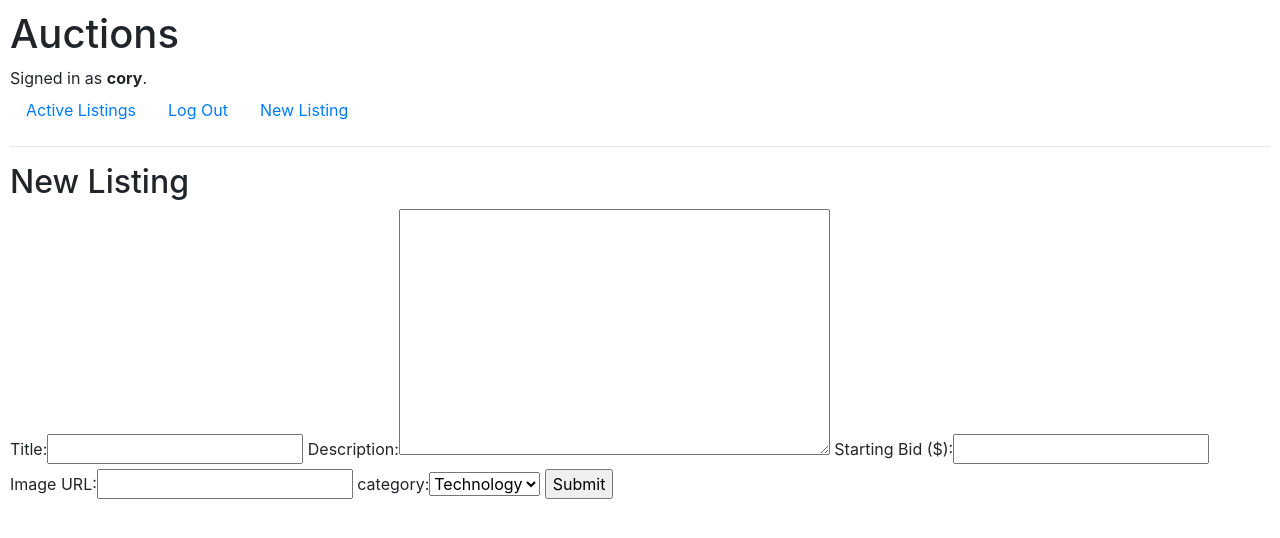
After one commit to CoryChilton/cs50web, a Django app: page /listing/new in a window 1280 px wide. The commit adds this page. Shown: the top 538 px of the page. Run offline with Django 3.2, Linux system fonts and the light colour scheme; a user stored in the database is signed in; some libraries are stand-ins or nearby versions.

Commit message:
Create new listings

```diff
--- /dev/null
+++ b/commerce/auctions/choices.py
@@ -0,0 +1,5 @@
+CATEGORIES = [
+    ('tech', 'Technology'),
+    ('life', 'Lifestyle'),
+    ('sports', 'Sports'),
+]
--- a/commerce/auctions/models.py
+++ b/commerce/auctions/models.py
@@ -14,4 +14,4 @@ class Listing(models.Model):
     category = models.CharField(max_length=63)
 
     def __str__(self):
-        return self.title
+        return f'{self.pk} {self.title}'
--- a/commerce/auctions/templates/auctions/index.html
+++ b/commerce/auctions/templates/auctions/index.html
@@ -3,5 +3,9 @@
 {% block body %}
     <h2>Active Listings</h2>
 
-    TODO
+    {% for listing in listings %}
+        <h3>{{ listing.title }}</h3>
+
+
+    {% endfor %}
 {% endblock %}
--- a/commerce/auctions/templates/auctions/layout.html
+++ b/commerce/auctions/templates/auctions/layout.html
@@ -24,6 +24,9 @@
                 <li class="nav-item">
                     <a class="nav-link" href="{% url 'logout' %}">Log Out</a>
                 </li>
+                <li class="nav-item">
+                    <a href="{% url 'new_listing' %}" class="nav-link">New Listing</a>
+                </li>
             {% else %}
                 <li class="nav-item">
                     <a class="nav-link" href="{% url 'login' %}">Log In</a>
--- /dev/null
+++ b/commerce/auctions/templates/auctions/new_listing.html
@@ -0,0 +1,11 @@
+{% extends "auctions/layout.html" %}
+
+{% block body %}
+    <h2>New Listing</h2>
+    <form action="{% url 'new_listing' %}" method="post">
+        {% csrf_token %}
+        {{ form }}
+        <input type="submit" value="Submit">
+    </form>
+
+{% endblock %}
--- a/commerce/auctions/urls.py
+++ b/commerce/auctions/urls.py
@@ -6,5 +6,7 @@ urlpatterns = [
     path("", views.index, name="index"),
     path("login", views.login_view, name="login"),
     path("logout", views.logout_view, name="logout"),
-    path("register", views.register, name="register")
+    path("register", views.register, name="register"),
+    path("listing/new", views.new_listing, name="new_listing"),
+    path("listing/<str:listing_id>", views.listing, name="listing")
 ]
--- a/commerce/auctions/views.py
+++ b/commerce/auctions/views.py
@@ -3,12 +3,21 @@ from django.db import IntegrityError
 from django.http import HttpResponse, HttpResponseRedirect
 from django.shortcuts import render
 from django.urls import reverse
+from django.contrib.auth.decorators import login_required
+from django import forms
+from .choices import CATEGORIES
+from .models import Listing
+
 
 from .models import User
 
 
 def index(request):
-    return render(request, "auctions/index.html")
+    listings = Listing.objects.all()
+    print(listings)
+    return render(request, "auctions/index.html", {
+        "listings": listings
+    })
 
 
 def login_view(request):
@@ -61,3 +70,36 @@ def register(request):
         return HttpResponseRedirect(reverse("index"))
     else:
         return render(request, "auctions/register.html")
+
+
+class ListingForm(forms.Form):
+    title = forms.CharField(label='Title', max_length=255)
+    description = forms.CharField(label='Description', widget=forms.Textarea, required=False)
+    starting_bid = forms.DecimalField(label='Starting Bid ($)', decimal_places=2)
+    image_url = forms.URLField(label='Image URL', required=False)
+    category = forms.ChoiceField(label='category', required=False, choices=CATEGORIES)
+
+@login_required
+def new_listing(request):
+    if request.method == 'POST':
+        form = ListingForm(request.POST)
+        if form.is_valid():
+            l = Listing(title=request.POST['title'],
+                        description=request.POST['description'],
+                        bid_price_cents=float(request.POST['starting_bid']) * 100,
+                        image_url=request.POST['image_url'],
+                        category=request.POST['category'])
+            l.save()
+            return HttpResponseRedirect(reverse('listing', kwargs={"listing_id": l.pk}))
+    else:
+        form = ListingForm()
+        return render(request, "auctions/new_listing.html", {
+            'form': form
+        })
+
+def listing(request, listing_id):
+    listing = Listing.objects.get(pk=listing_id)
+    return render(request, "auctions/listing.html", {
+        "listing": listing,
+        "price": float(listing.bid_price_cents) / 100
+    })
--- a/commerce/commerce/settings.py
+++ b/commerce/commerce/settings.py
@@ -11,6 +11,9 @@ https://docs.djangoproject.com/en/3.0/ref/settings/
 """
 
 import os
+from django.urls import reverse_lazy
+
+LOGIN_URL = reverse_lazy('login')
 
 # Build paths inside the project like this: os.path.join(BASE_DIR, ...)
 BASE_DIR = os.path.dirname(os.path.dirname(os.path.abspath(__file__)))
```
Also changed, not shown: commerce/auctions/templates/auctions/listing.html (added, +8 -0 lines), commerce/db.sqlite3.
